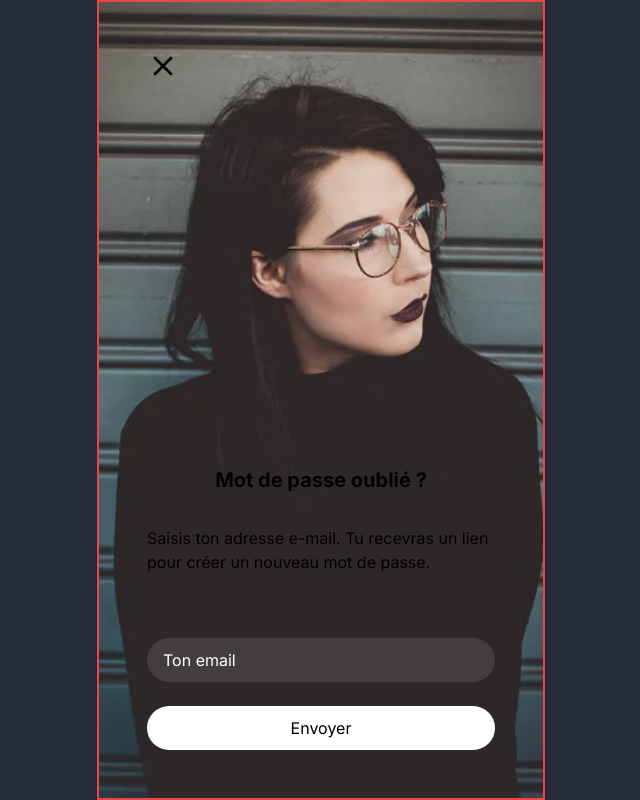
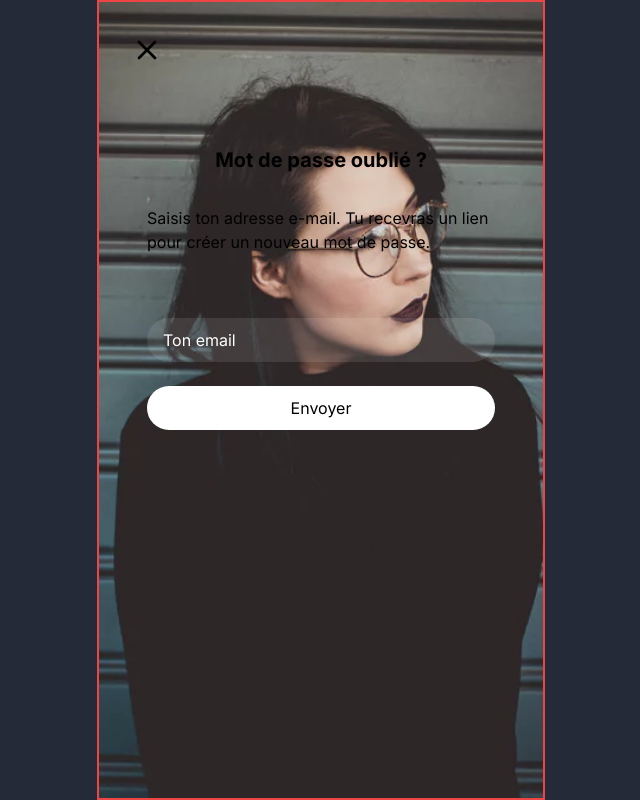
Before and after one commit to lgatibel/valse-poc, a Next.js app: page /forgot-password in a window 1280 px wide. Shown: the whole page, without its empty margins (319-959 px from the left). Built offline with nearby package versions, Linux system fonts and the light colour scheme.

Commit message:
fix forgotten page

```diff
--- a/app/forgot-password/page.tsx
+++ b/app/forgot-password/page.tsx
@@ -8,10 +8,9 @@ export default function ForgotPassword() {
   return (
     <>
       <BackgoundImage src={bgImage} />
-      <div className="flex flex-col flex-grow p-8 sm:p-4 gap-96">
-        <Navigation action="close"/>
-        <div className="flex flex-col gap-16">
-          <div className="flex flex-col gap-8">
+      <Navigation action="close" />
+      <div className="flex flex-col flex-grow  p-8 sm:p-4 gap-16">
+        <div className="flex flex-col gap-8 pt-16">
           <HeroTitle title="Mot de passe oublié ?" />
           <p>Saisis ton adresse e-mail. Tu recevras un lien pour créer un nouveau mot de passe.</p>
         </div>
@@ -20,7 +19,6 @@ export default function ForgotPassword() {
           <ActionButton>Envoyer</ActionButton>
         </div>
       </div>
-      </div>
     </>
   )
 }
```
Lines whose indentation alone changed are shown as unchanged.
